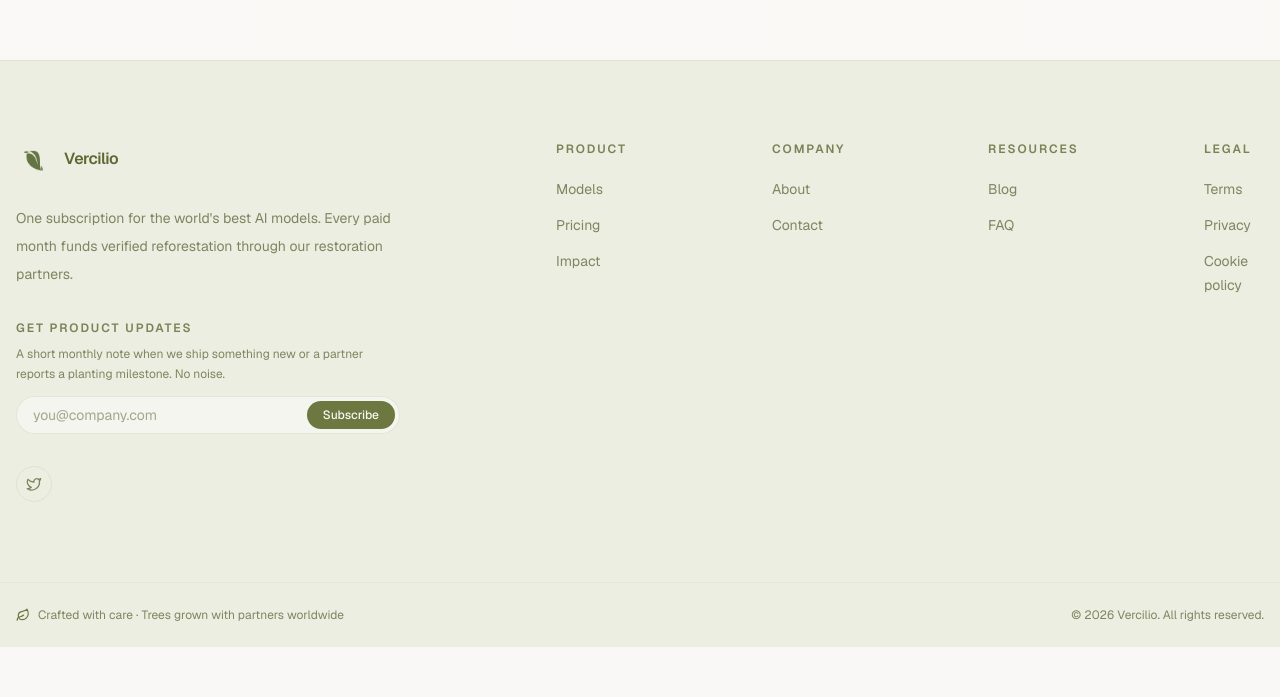
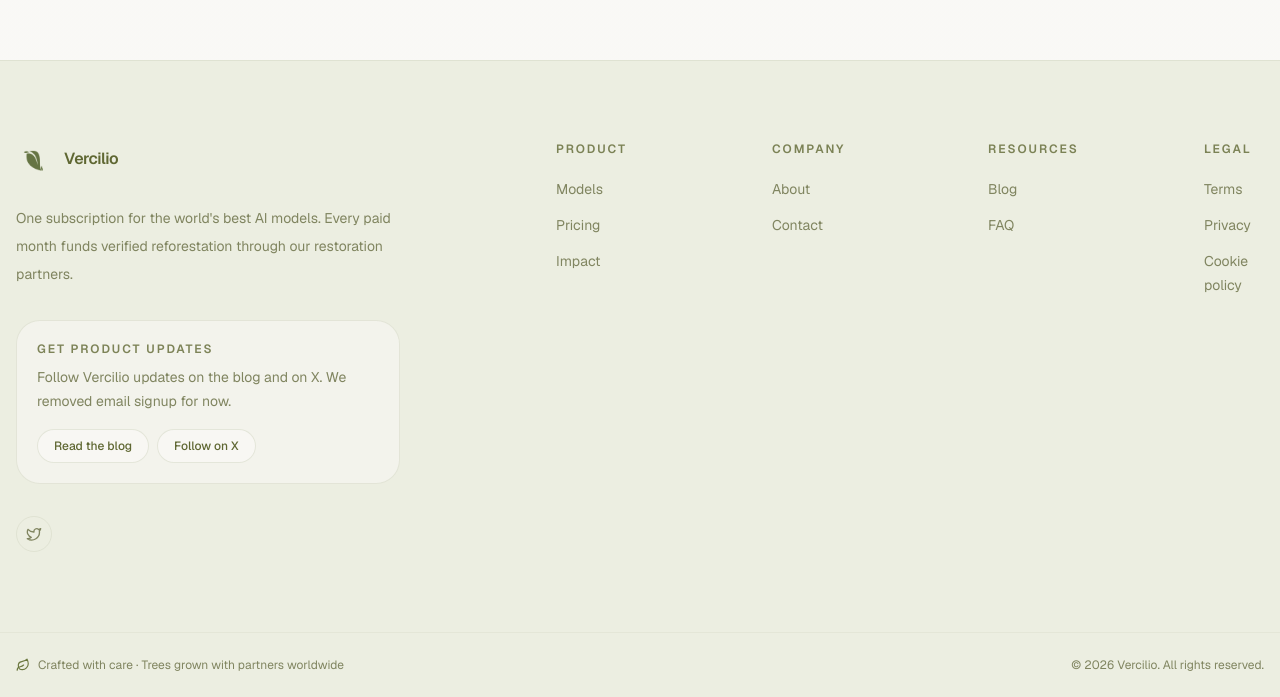
Before and after one commit to frenchge/nuvora, a Next.js app: page /en/faq in a window 1280 px wide. Shown: the part 1815-2512 px from the top of the page. Before the commit the page ends 2462 px from the top, so only its background shows below. Built offline with nearby package versions, Linux system fonts and the light colour scheme; no server answers.

Commit message:
Add blog CMS and SEO support

```diff
--- a/src/app/[locale]/contact/_contact-form.tsx
+++ b/src/app/[locale]/contact/_contact-form.tsx
@@ -1,13 +1,10 @@
 "use client";
 
+import { useState } from "react";
 import { Sparkles } from "lucide-react";
 import { Button } from "@/components/ui/button";
 import { Link } from "@/i18n/navigation";
 
-// The contact form opens the user's default mail client. We do it from JS
-// instead of a literal action="mailto:" because Lighthouse treats the
-// latter as an insecure request on an HTTPS page and surfaces a Mixed
-// Content warning. The behavior the user sees is otherwise identical.
 export function ContactForm({
   copy,
 }: {
@@ -26,20 +23,11 @@ export function ContactForm({
     submit: string;
   };
 }) {
+  const [submitted, setSubmitted] = useState(false);
+
   function onSubmit(event: React.FormEvent<HTMLFormElement>) {
     event.preventDefault();
-    const data = new FormData(event.currentTarget);
-    const subject = encodeURIComponent(
-      String(data.get("subject") ?? "Vercilio contact form"),
-    );
-    const body = encodeURIComponent(
-      [
-        `From: ${data.get("name") ?? ""} <${data.get("email") ?? ""}>`,
-        "",
-        String(data.get("message") ?? ""),
-      ].join("\n"),
-    );
-    window.location.href = `mailto:hello@vercilio.ai?subject=${subject}&body=${body}`;
+    setSubmitted(true);
   }
 
   return (
@@ -84,10 +72,17 @@ export function ContactForm({
           </Link>
           {copy.privacySuffix}
         </p>
-        <Button type="submit" size="lg">
-          <Sparkles className="h-4 w-4" />
-          {copy.submit}
-        </Button>
+        <div className="flex flex-col items-end gap-2">
+          <Button type="submit" size="lg">
+            <Sparkles className="h-4 w-4" />
+            {copy.submit}
+          </Button>
+          {submitted && (
+            <p className="text-xs text-muted-foreground">
+              Contact by email is currently unavailable.
+            </p>
+          )}
+        </div>
       </div>
     </form>
   );
--- a/src/app/[locale]/contact/page.tsx
+++ b/src/app/[locale]/contact/page.tsx
@@ -8,9 +8,9 @@ import { SiteFooter } from "@/components/marketing/site-footer";
 import { ContactForm } from "./_contact-form";
 
 const LANES = [
-  { key: "general", icon: Mail, address: "hello@vercilio.ai" },
-  { key: "support", icon: HelpCircle, address: "support@vercilio.ai" },
-  { key: "partnerships", icon: Leaf, address: "partners@vercilio.ai" },
+  { key: "general", icon: Mail },
+  { key: "support", icon: HelpCircle },
+  { key: "partnerships", icon: Leaf },
 ] as const;
 
 export async function generateMetadata({
@@ -61,11 +61,10 @@ export default async function ContactPage({
 
       <section className="container pb-12">
         <div className="mx-auto grid max-w-5xl gap-4 md:grid-cols-3">
-          {LANES.map(({ key, icon: Icon, address }) => (
-            <a
-              key={address}
-              href={`mailto:${address}`}
-              className="group rounded-3xl border border-border/60 bg-card/60 p-6 transition-colors hover:border-primary/40 hover:bg-card"
+          {LANES.map(({ key, icon: Icon }) => (
+            <div
+              key={key}
+              className="rounded-3xl border border-border/60 bg-card/60 p-6"
             >
               <div className="inline-flex h-9 w-9 items-center justify-center rounded-full bg-primary/12 text-primary">
                 <Icon className="h-4 w-4" />
@@ -73,15 +72,14 @@ export default async function ContactPage({
               <div className="mt-4 text-xs uppercase tracking-wide text-muted-foreground">
                 {t(`lanes.${key}.label`)}
               </div>
-              <div className="mt-1 font-semibold tracking-tight">{address}</div>
               <p className="mt-2 text-sm leading-6 text-muted-foreground">
                 {t(`lanes.${key}.helper`)}
               </p>
-              <div className="mt-4 inline-flex items-center gap-1 text-xs font-medium text-primary opacity-0 transition-opacity group-hover:opacity-100">
-                {t("openMail")}
+              <div className="mt-4 inline-flex items-center gap-1 text-xs font-medium text-primary">
+                {t("formTitle")}
                 <ArrowRight className="h-3 w-3" />
               </div>
-            </a>
+            </div>
           ))}
         </div>
       </section>
--- a/src/components/marketing/site-footer.tsx
+++ b/src/components/marketing/site-footer.tsx
@@ -10,7 +10,7 @@ export async function SiteFooter() {
   return (
     <footer className="mt-32 border-t border-border/60 bg-[hsl(var(--accent)/0.45)]">
       <div className="container grid gap-12 py-20 md:grid-cols-12">
-        {/* Brand + tagline + newsletter */}
+        {/* Brand + tagline + updates */}
         <div className="md:col-span-5">
           <Link href="/" className="inline-flex items-center gap-3">
             <BrandLogo className="h-9 w-9" />
@@ -22,33 +22,29 @@ export async function SiteFooter() {
             {t("tagline")}
           </p>
 
-          <div className="mt-8 max-w-sm">
+          <div className="mt-8 max-w-sm rounded-[1.5rem] border border-border/60 bg-background/55 p-5">
             <div className="text-xs font-semibold uppercase tracking-[0.16em] text-foreground/80">
               {t("newsletterHeading")}
             </div>
-            <p className="mt-2 text-xs leading-5 text-muted-foreground">
-              {t("newsletterBody")}
+            <p className="mt-2 text-sm leading-6 text-muted-foreground">
+              Follow Vercilio updates on the blog and on X. We removed email signup for now.
             </p>
-            <form
-              action="mailto:hello@vercilio.ai"
-              method="post"
-              encType="text/plain"
-              className="mt-3 flex items-center gap-2 rounded-full border border-border/60 bg-background/70 p-1 pl-4 transition-colors focus-within:border-primary/40"
-            >
-              <input
-                type="email"
-                name="email"
-                required
-                placeholder={t("newsletterPlaceholder")}
-                className="min-w-0 flex-1 bg-transparent text-sm text-foreground outline-none placeholder:text-muted-foreground/70"
-              />
-              <button
-                type="submit"
-                className="rounded-full bg-primary px-4 py-1.5 text-xs font-medium text-primary-foreground transition-colors hover:bg-primary/90"
+            <div className="mt-4 flex flex-wrap gap-2">
+              <Link
+                href="/blog"
+                className="rounded-full border border-border/60 bg-background/80 px-4 py-2 text-xs font-medium text-foreground transition-colors hover:border-primary/40 hover:bg-background"
               >
-                {t("newsletterSubmit")}
-              </button>
-            </form>
+                Read the blog
+              </Link>
+              <a
+                href="https://x.com/vercilioai"
+                target="_blank"
+                rel="noopener noreferrer"
+                className="rounded-full border border-border/60 bg-background/80 px-4 py-2 text-xs font-medium text-foreground transition-colors hover:border-primary/40 hover:bg-background"
+              >
+                Follow on X
+              </a>
+            </div>
           </div>
 
           <div className="mt-8 flex items-center gap-3 text-muted-foreground">
```
Also changed, not shown: 1 other file (tests, documents, lock files or other folders).
